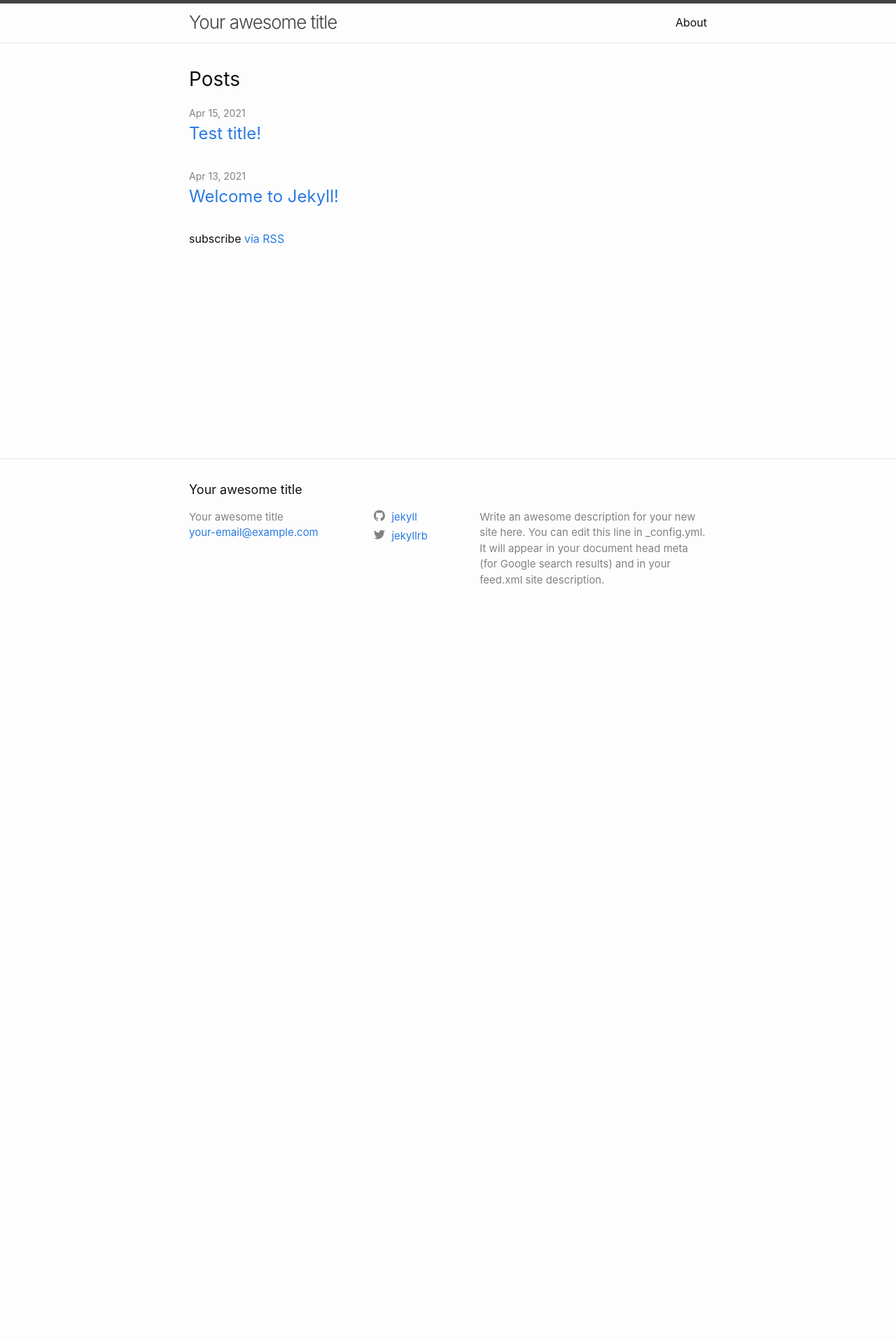
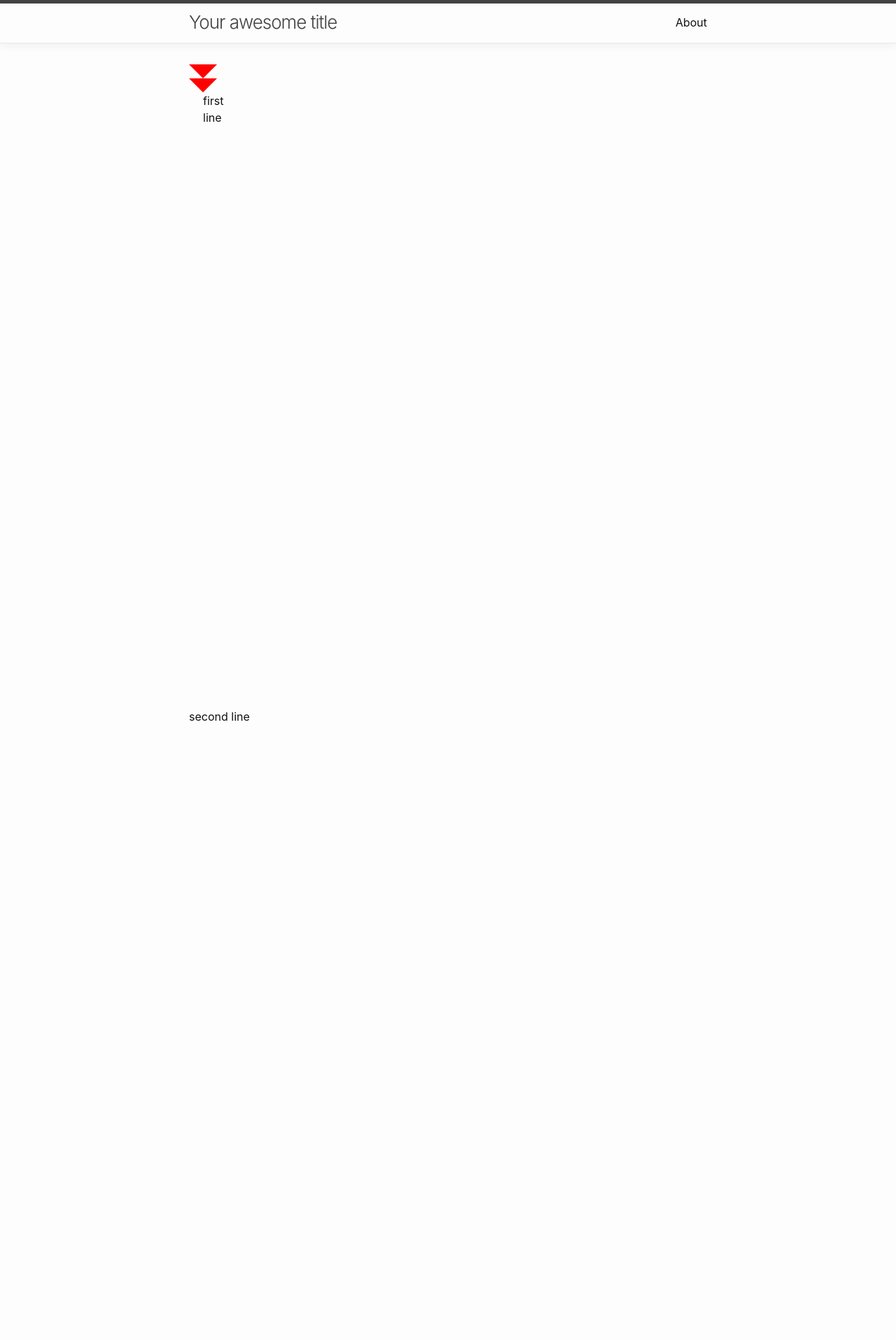
Before and after one commit to ShuyiZhou495/ShuyiZhou495.github.io, a Jekyll site: the page built from index.markdown, in a window 1280 px wide. Shown: the top 1915 px of the page at 70% size. Built offline with Jekyll 4.4.1, drawn with Linux system fonts in a browser that asks for light colours; nearby versions of some CDN libraries; before the commit the page ends 900 px from its top, so only the background shows below that.

Commit message:
test image and some styles

```diff
--- a/_layouts/sections.html
+++ b/_layouts/sections.html
@@ -2,8 +2,10 @@
 layout: default
 ---
 <div class="sections">
-    <section class="full-section tag">
-        <p>first line</p>
+    <div class="full-section arrow-down">
+    </div>
+    <section class="full-section">
+        <p class="arrow-down">first line</p>
     </section>
     <section class="full-section tag">
         <p>second line</p>
--- a/_sass/minima/_base.scss
+++ b/_sass/minima/_base.scss
@@ -181,6 +181,7 @@ pre {
   margin-left: auto;
   padding-right: $spacing-unit;
   padding-left: $spacing-unit;
+
   @extend %clearfix;
 
   @include media-query($on-laptop) {
--- a/_sass/minima/_layout.scss
+++ b/_sass/minima/_layout.scss
@@ -5,6 +5,7 @@
   border-top: 5px solid $grey-color-dark;
   border-bottom: 1px solid $grey-color-light;
   min-height: $spacing-unit * 1.865;
+  box-shadow: 0 4px 12px 0 rgba(0, 0, 0, 5%);
 
   // Positioning context for the mobile navigation icon
   position: relative;
@@ -275,10 +276,26 @@ sections
 .tag {
   opacity: 0;
   transform: translate(0, 10vh);
-  transition: all 2s;
+  transition: all 1.5s;
 }
 
 .visible {
   opacity: 1;
   transform: translate(0, 0);
 }
+
+.arrow-down {
+  width: 0;
+  height: 0;
+  border-left: 20px solid transparent;
+  border-right: 20px solid transparent;
+
+  border-top: 20px solid #f00;
+}
+
+
+.triangle {
+  width: 200px;
+  height: 200px;
+  background: linear-gradient(to bottom right, #fff 0%, #fff 50%, #a48d01 50%, #a48d01 100%);
+}
--- a/index.markdown
+++ b/index.markdown
@@ -2,5 +2,5 @@
 # Feel free to add content and custom Front Matter to this file.
 # To modify the layout, see https://jekyllrb.com/docs/themes/#overriding-theme-defaults
 
-layout: home
+layout: sections
 ---
--- a/newpage.html
+++ /dev/null
@@ -1,3 +0,0 @@
----
-layout: sections
----
```
Also changed, not shown: assets/images/pic.jpeg (added).
